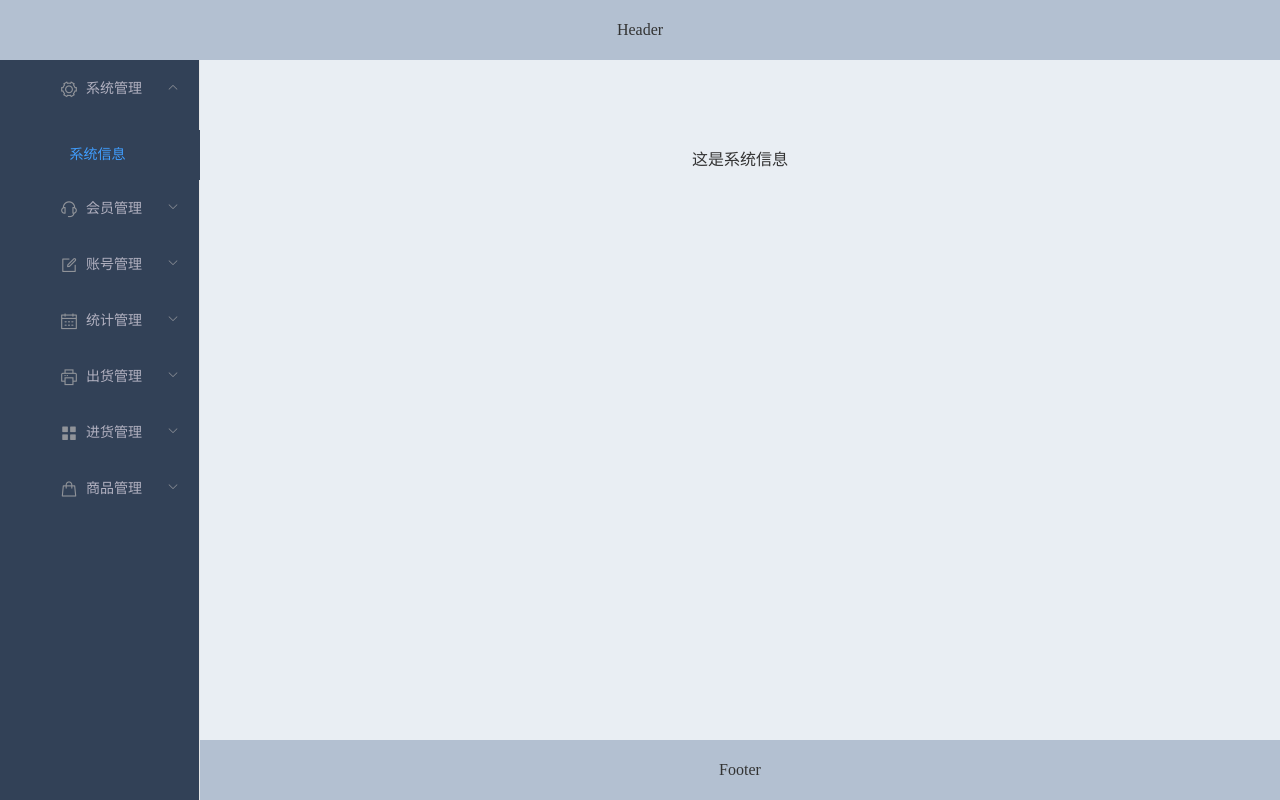
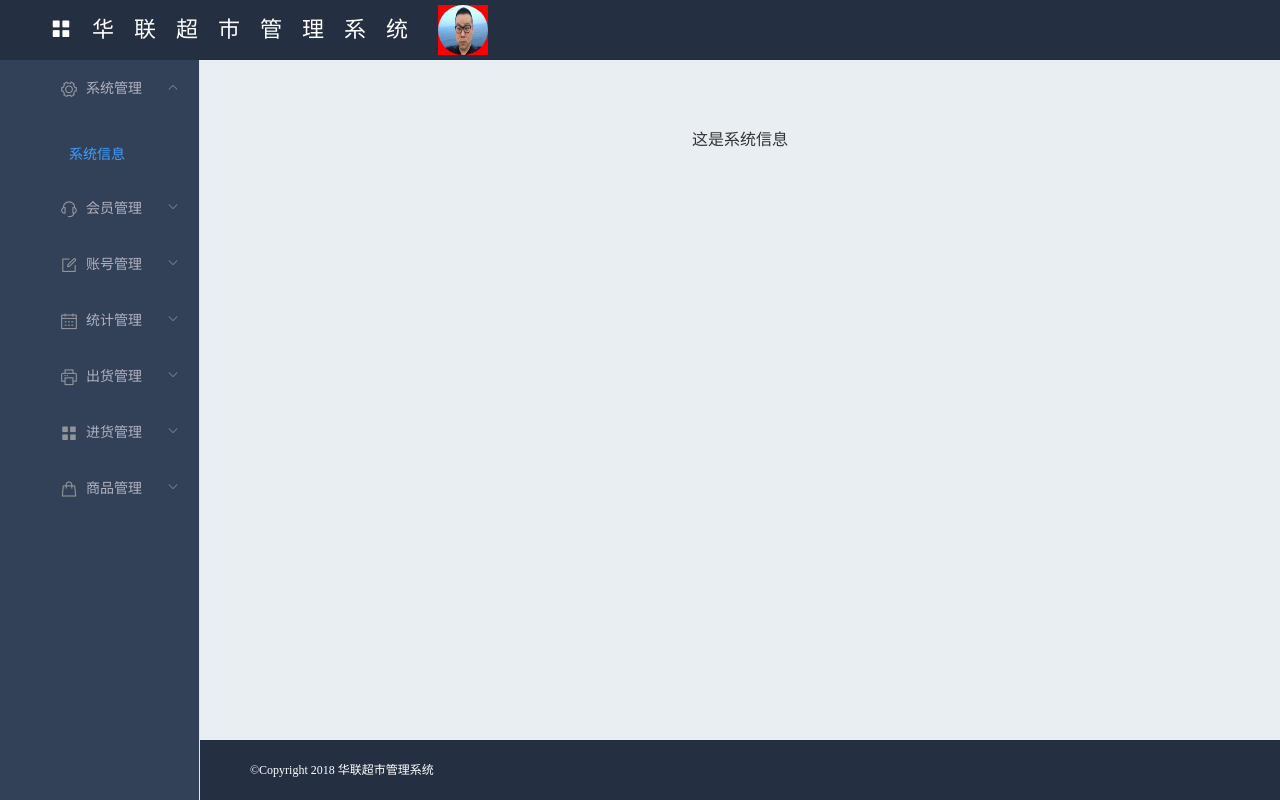
Before and after one commit to boyszhen/supermarketsystem, a Vue app in the folder smms/: page / in a window 1280 px wide. Built offline with nearby package versions, Linux system fonts and the light colour scheme.

Commit message:
头部和尾部的搭建

```diff
--- /dev/null
+++ b/smms/src/components/Footer/Footer.vue
@@ -0,0 +1,23 @@
+<template>
+    <div class="Footer">
+        <span class="content">&copy;Copyright 2018 华联超市管理系统</span>
+    </div>
+</template>
+<script>
+    export default {
+
+    }
+</script>
+<style lang="less">
+    .Footer{
+        height: 100%;
+        width: 100%;
+        line-height: 60px;
+        background-color:  #242f42;
+        color: #fff;
+        font-size: 12px;
+        .content{
+            margin-left: 50px;
+        }
+    }
+</style>
--- a/smms/src/components/Nav/Nav.vue
+++ b/smms/src/components/Nav/Nav.vue
@@ -104,6 +104,7 @@
 </script>
 <style lang="less">
     .nav{
+        width: 200px;
         .el-aside {
             color: #333;
             text-align: center;
@@ -111,6 +112,9 @@
             height: 100%;
             .el-menu{
                 height: 100%;
+                .el-menu-item{
+                    min-width: 199px;
+                }
             }
         }
     }
--- /dev/null
+++ b/smms/src/components/Top/Top.vue
@@ -0,0 +1,69 @@
+<template>
+    <div class="top">
+        <div class="topBox">
+            <div class="title">
+                <i class="el-icon-menu"></i>
+                <span>华联超市管理系统</span>
+            </div>
+        </div>
+        <div class="contentBox">
+            <span>欢迎您 </span>
+            <span class="username">{{ user.name }}</span>
+        </div>
+        <div class="viaBox">
+            <img src="./via.jpg" alt="" class="img">
+        </div>
+
+    </div>
+</template>
+<script>
+    export default {
+        data (){
+            return {
+                user : {
+                    name : '李寻欢'
+                }
+            }
+        }
+    }
+</script>
+<style lang="less">
+    .top{
+        padding: 0;
+        background-color: #242f42;
+        height: 60px;
+        color: #fff;
+        .topBox{
+            float: left;
+            .title{
+                font-size: 22px;
+                line-height: 60px;
+                margin-left: 50px;
+                letter-spacing: 20px;
+            }
+        }
+        .contentBox{
+            float: left;
+            height: 60px;
+            line-height: 60px;
+            margin-left: 1200px;
+            .username{
+                font-size: 18px;
+            }
+        }
+        .viaBox{
+            display:inline-block;
+            margin-top: 5px;
+            margin-left: 10px;
+            height: 50px;
+            width: 50px;
+            background-color: red;
+            .img{
+                height: 100%;
+                width: 100%;
+                border-radius:50%;
+            }
+        }
+
+    }
+</style>
--- a/smms/src/views/Index/Index.vue
+++ b/smms/src/views/Index/Index.vue
@@ -2,7 +2,9 @@
     <div class="home">
         <el-container>
             <!--头部-->
-            <el-header>Header</el-header>
+            <el-header>
+                <Top></Top>
+            </el-header>
             <!--内容部分-->
             <el-container>
                 <!--侧边栏-->
@@ -13,7 +15,9 @@
                         <router-view></router-view>
                     </el-main>
                     <!--尾部-->
-                    <el-footer>Footer</el-footer>
+                    <el-footer>
+                        <Footer></Footer>
+                    </el-footer>
                 </el-container>
             </el-container>
         </el-container>
@@ -21,9 +25,13 @@
 </template>
 <script>
     import Nav from '@/components/Nav/Nav.vue';
+    import Top from '@/components/Top/Top.vue';
+    import Footer from '@/components/Footer/Footer.vue'
     export default {
         components : {
-            Nav : Nav
+            Nav,
+            Top,
+            Footer
         }
 
     }
@@ -33,15 +41,11 @@
         height: 100%;
         .el-container{
             height: 100%;
-            .el-header, .el-footer {
-                background-color: #B3C0D1;
-                color: #333;
-                text-align: center;
-                line-height: 60px;
+            .el-header,.el-footer,.el-main{
+                padding: 0;
+                width: 100%;
+                background-color: #242f42;
             }
-
-
-
             .el-main {
                 background-color: #E9EEF3;
                 color: #333;
```
Also changed, not shown: smms/src/components/Top/via.jpg (added).
